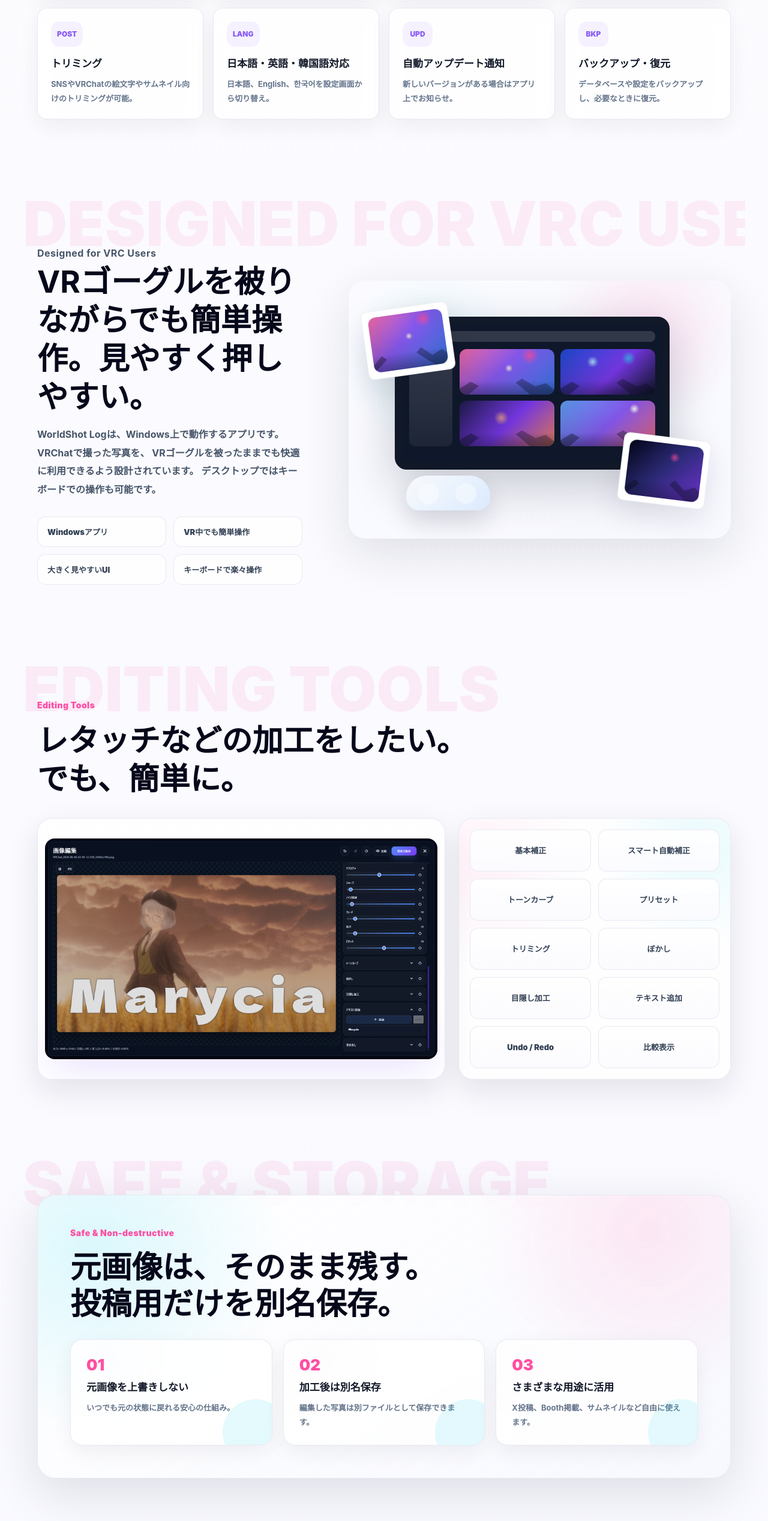
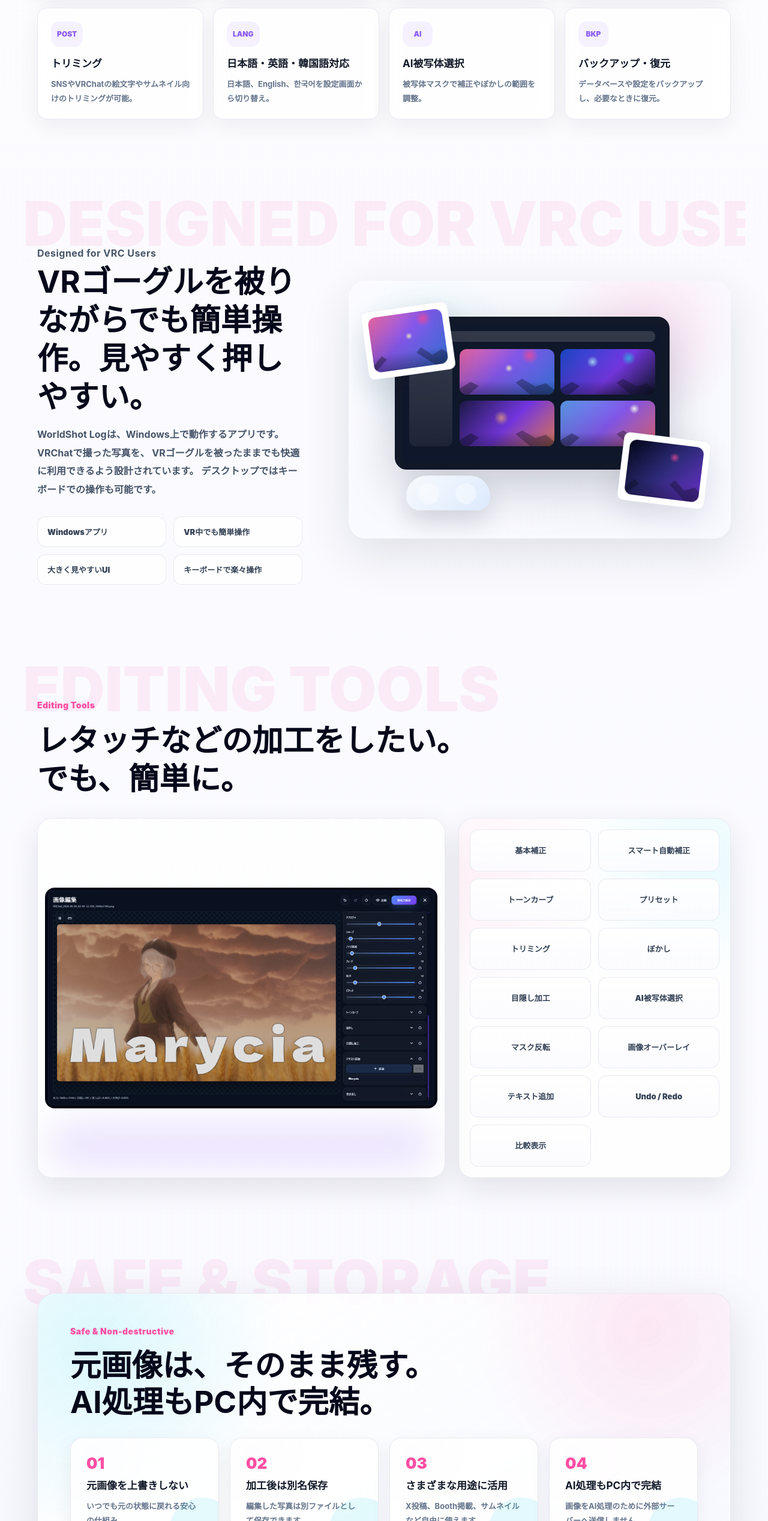
Before and after one commit to noma-nomoa/worldshotlog, a plain HTML site: page index.html in a window 1280 px wide. Shown: the part 2832-5368 px from the top of the page at 60% size. Drawn offline with Linux system fonts and the light colour scheme.

Commit message:
Add v2.4 AI details to LP

```diff
--- a/assets/css/style.css
+++ b/assets/css/style.css
@@ -1451,7 +1451,7 @@ input {
 
 .safe-cards {
   display: grid;
-  grid-template-columns: repeat(3, minmax(0, 1fr));
+  grid-template-columns: repeat(4, minmax(0, 1fr));
   gap: 18px;
 }
 
@@ -1817,6 +1817,10 @@ body.is-ready .hero-step:nth-child(6) {
     grid-template-columns: repeat(3, minmax(0, 1fr));
   }
 
+  .safe-cards {
+    grid-template-columns: repeat(2, minmax(0, 1fr));
+  }
+
   .case-row {
     grid-template-columns: repeat(2, minmax(0, 1fr));
   }
--- a/index.html
+++ b/index.html
@@ -291,9 +291,9 @@
             <p>日本語、English、한국어を設定画面から切り替え。</p>
           </article>
           <article class="feature-card reveal">
-            <span class="feature-icon">UPD</span>
-            <h3>自動アップデート通知</h3>
-            <p>新しいバージョンがある場合はアプリ上でお知らせ。</p>
+            <span class="feature-icon">AI</span>
+            <h3>AI被写体選択</h3>
+            <p>被写体マスクで補正やぼかしの範囲を調整。</p>
           </article>
           <article class="feature-card reveal">
             <span class="feature-icon">BKP</span>
@@ -370,6 +370,9 @@
             <span role="listitem">トリミング</span>
             <span role="listitem">ぼかし</span>
             <span role="listitem">目隠し加工</span>
+            <span role="listitem">AI被写体選択</span>
+            <span role="listitem">マスク反転</span>
+            <span role="listitem">画像オーバーレイ</span>
             <span role="listitem">テキスト追加</span>
             <span role="listitem">Undo / Redo</span>
             <span role="listitem">比較表示</span>
@@ -384,7 +387,7 @@
             <p class="section-kicker">Safe & Non-destructive</p>
             <h2>
               元画像は、そのまま残す。<br />
-              投稿用だけを別名保存。
+              AI処理もPC内で完結。
             </h2>
           </div>
           <div class="safe-cards">
@@ -402,6 +405,11 @@
               <span>03</span>
               <h3>さまざまな用途に活用</h3>
               <p>X投稿、Booth掲載、サムネイルなど自由に使えます。</p>
+            </article>
+            <article class="safe-card reveal">
+              <span>04</span>
+              <h3>AI処理もPC内で完結</h3>
+              <p>画像をAI処理のために外部サーバーへ送信しません。</p>
             </article>
           </div>
         </div>
@@ -481,6 +489,20 @@
               </button>
               <div class="faq-answer">
                 <p>PNG、JPEG、WebPでの書き出しに対応しています。</p>
+              </div>
+            </article>
+            <article class="faq-item">
+              <button class="faq-question" type="button" aria-expanded="false">
+                AI処理で画像は外部に送信されますか？
+                <span>+</span>
+              </button>
+              <div class="faq-answer">
+                <p>
+                  いいえ。AI被写体選択はPC内で実行され、画像はAI処理のために外部サーバーへ送信されません。
+                </p>
+                <p>
+                  追加AIモデルは、必要な場合だけ初回ダウンロードして利用します。
+                </p>
               </div>
             </article>
             <article class="faq-item">
```
